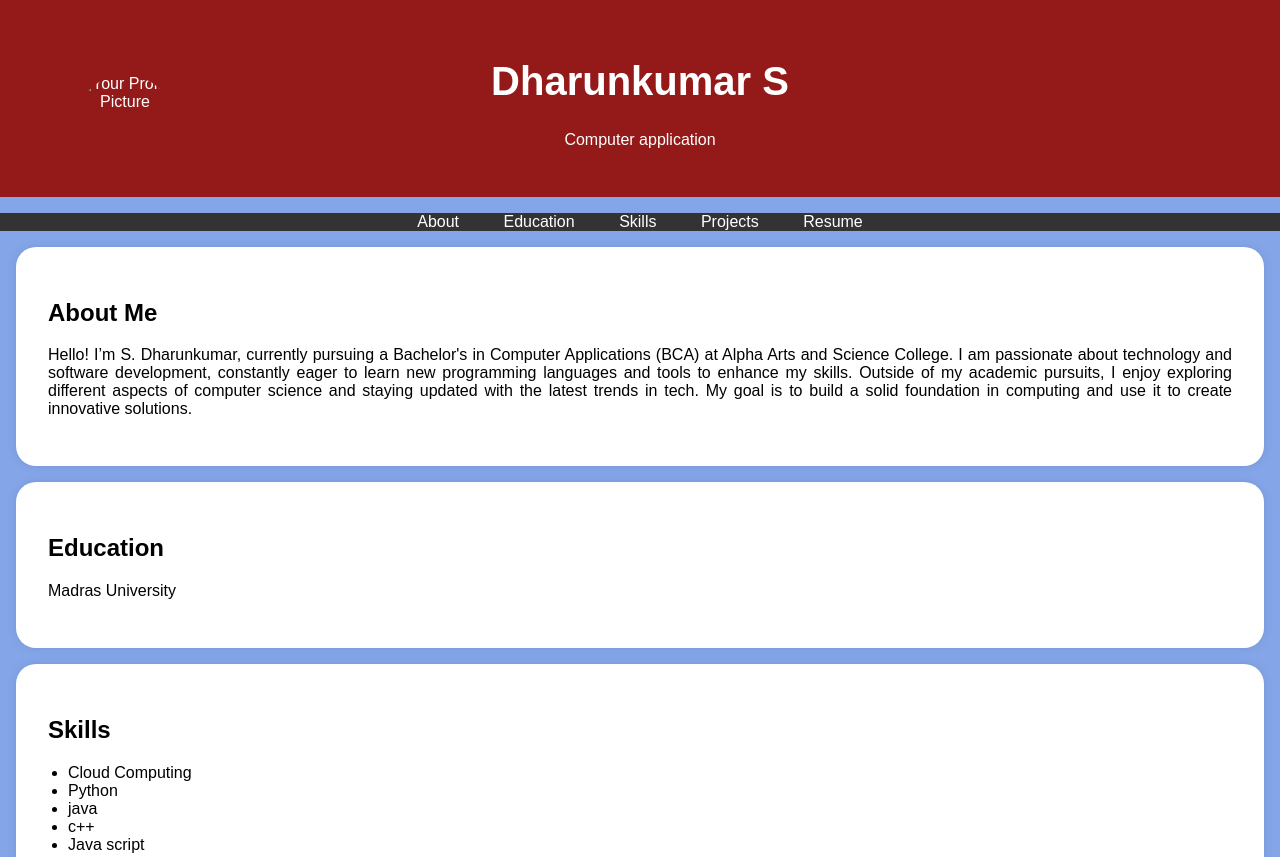
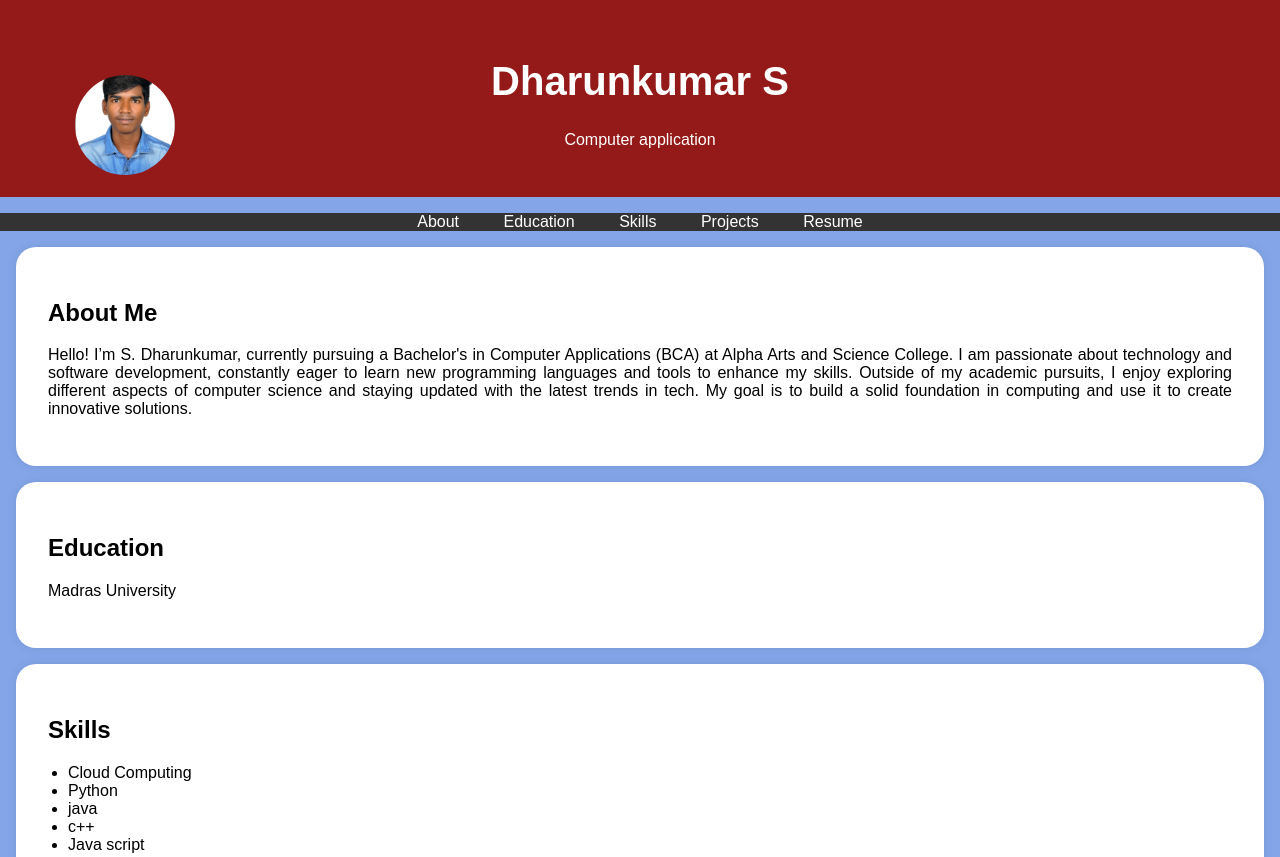
Before and after one commit to Dharun04122005/digital-portfolio, a plain HTML site: page index.html in a window 1280 px wide. Shown: the top 857 px of the page. Drawn offline with Linux system fonts and the light colour scheme.

Commit message:
Update index.html

```diff
--- a/index.html
+++ b/index.html
@@ -97,7 +97,7 @@
     <header>
         <div class="header-content">
             <!-- Add your profile picture here -->
-            <img src="file:///storage/emulated/0/Android/data/com.teejay.trebedit/files/Dharun.html/Screenshot_20250320_120741.jpg" alt="Your Profile Picture" class="profile-picture">
+            <img src="photo.jpg" alt="Your Profile Picture" class="profile-picture">
             <h1>Dharunkumar S</h1>
             <p>Computer application</p>
         </div>
```
